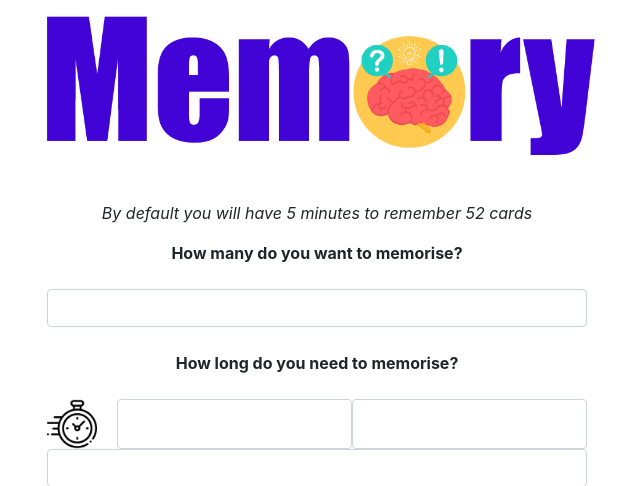
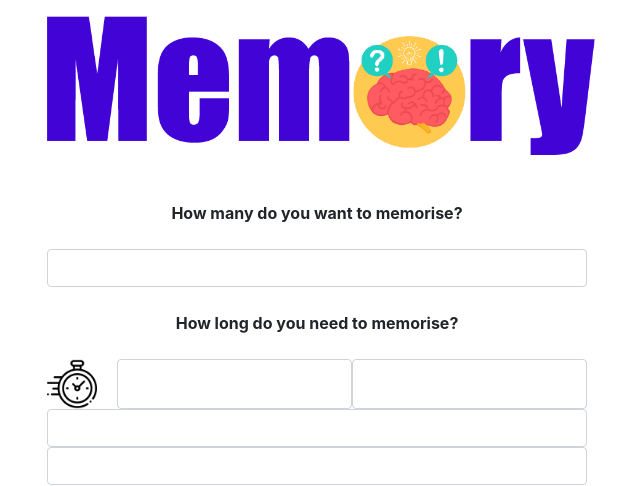
Before and after one commit to Mr-Personne/Memory, a Symfony app: template templates/cards/setup.html.twig in a window 1280 px wide. Shown: the top 486 px of the page, without its empty margins (323-963 px from the left). Run offline with Twig, Linux system fonts and the light colour scheme; the template is opened without the code that fills it, so the values that code supplies are empty; form fields are guessed from the names that the template uses; some libraries are stand-ins or nearby versions.

Commit message:
commented out default italic phrase

```diff
--- a/templates/cards/setup.html.twig
+++ b/templates/cards/setup.html.twig
@@ -6,7 +6,7 @@
     <div class="container">
         <div class="row">
             <div class="col-12 col-lg-6 offset-lg-3 text-center">
-                <p class="font-italic">By default you will have 5 minutes to remember 52 cards</p>
+                {# <p class="font-italic">By default you will have 5 minutes to remember 52 cards</p> #}
 
                 {# {{ form(form) }} #}
                 {{ form_start(form, { attr:{ novalidate:'novalidate'} } ) }}
--- a/templates/numbers/setup.html.twig
+++ b/templates/numbers/setup.html.twig
@@ -6,7 +6,7 @@
     <div class="container">
         <div class="row">
             <div class="col-12 col-lg-6 offset-lg-3 text-center">
-                <p class="font-italic">By default you will have 5 minutes to remember 10 numbers</p>
+                {# <p class="font-italic">By default you will have 5 minutes to remember 10 numbers</p> #}
 
                 {# {{ form(form) }} #}
                 {{ form_start(form, { attr:{ novalidate:'novalidate'} } ) }}
--- a/templates/people/setup.html.twig
+++ b/templates/people/setup.html.twig
@@ -7,7 +7,7 @@
     <div class="container">
         <div class="row">
             <div class="col-12 col-lg-6 offset-lg-3 text-center">
-                <p class="font-italic">By default you will have 5 minutes to remember 4 people</p>
+                {# <p class="font-italic">By default you will have 5 minutes to remember 4 people</p> #}
 
                 {# {{ form(form) }} #}
                 {{ form_start(form, { attr:{ novalidate:'novalidate'} } ) }}
--- a/templates/words/setup.html.twig
+++ b/templates/words/setup.html.twig
@@ -7,7 +7,7 @@
     <div class="container">
         <div class="row">
             <div class="col-12 col-lg-6 offset-lg-3 text-center">
-                <p class="font-italic">By default you will have 5 minutes to remember 10 words</p>
+                {# <p class="font-italic">By default you will have 5 minutes to remember 10 words</p> #}
 
                 {# {{ form(form) }} #}
                 {{ form_start(form, { attr:{ novalidate:'novalidate'} } ) }}
```
